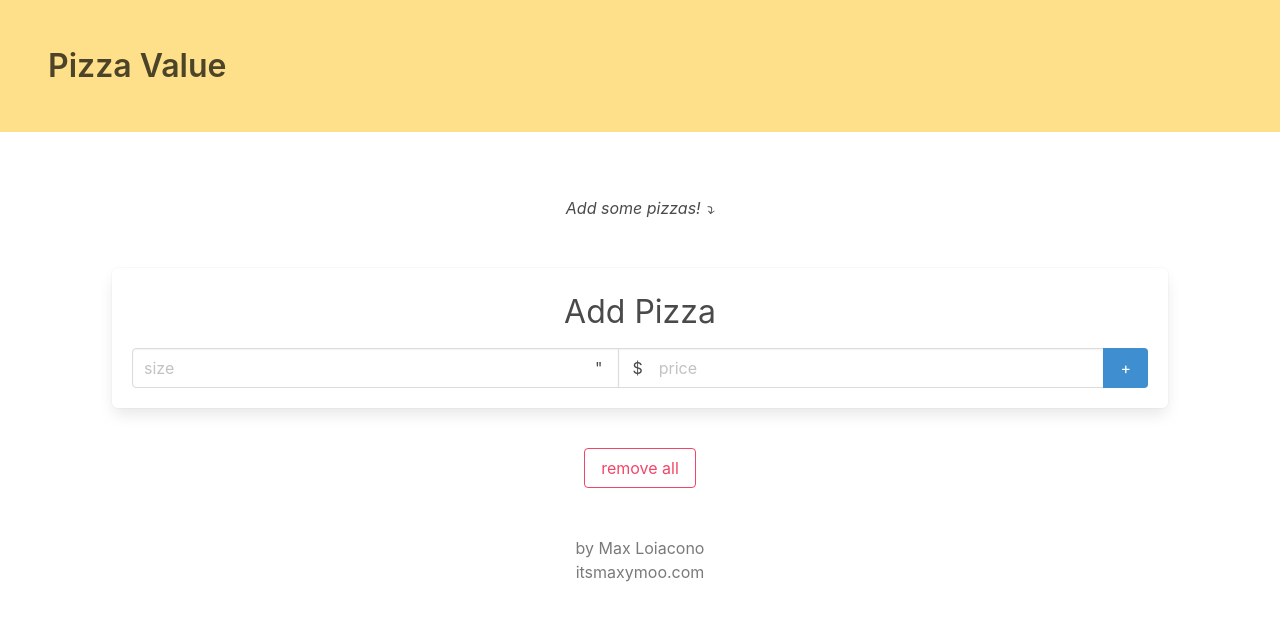
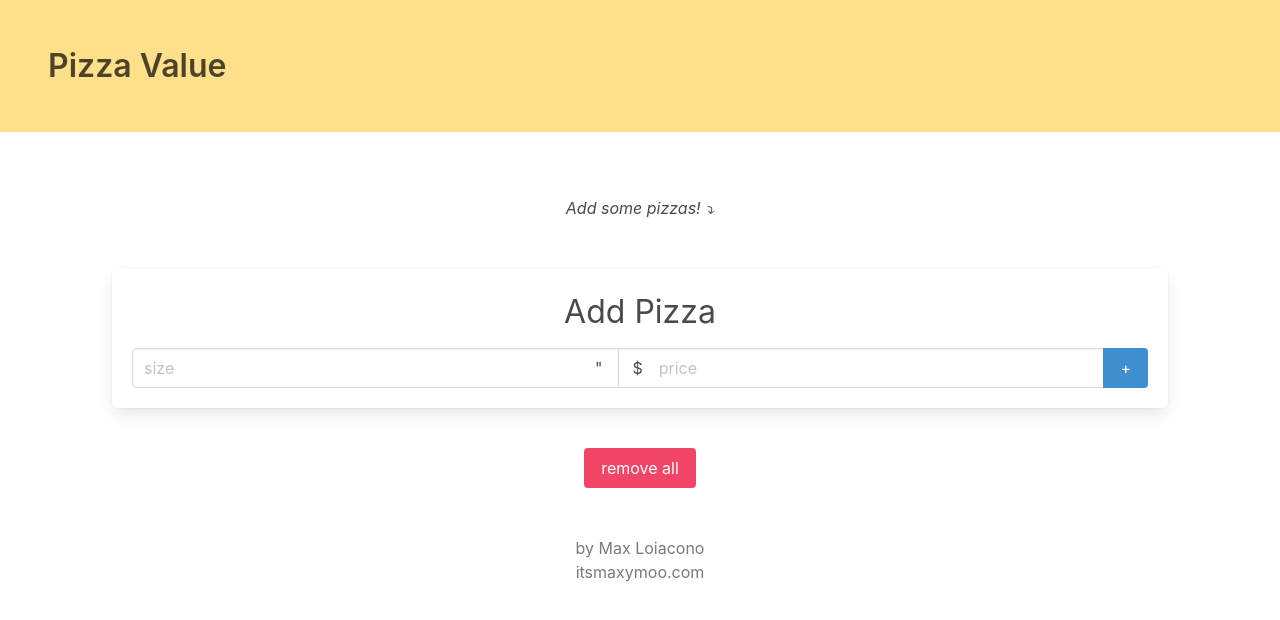
Before and after one commit to itsmaxymoo/pizzavalue, a Svelte app: page / in a window 1280 px wide. Shown: the top 620 px of the page. Built offline with nearby package versions, Linux system fonts and the light colour scheme.

Commit message:
restyle buttons

```diff
--- a/src/RemoveAllPizzaButton.svelte
+++ b/src/RemoveAllPizzaButton.svelte
@@ -1,7 +1,13 @@
 <div class="has-text-centered pt-4">
     <button
-            class="button is-danger is-outlined"
+            class="button is-danger"
             on:click>
         remove all
     </button>
 </div>
+
+<style>
+    button{
+        -webkit-tap-highlight-color: rgba(0,0,0,0);
+    }
+</style>
--- a/src/RemoveOnePizzaButton.svelte
+++ b/src/RemoveOnePizzaButton.svelte
@@ -23,6 +23,7 @@
     button{
         position: absolute;
         z-index: 1;
+        -webkit-tap-highlight-color: rgba(0,0,0,0);
     }
 
 </style>
```
